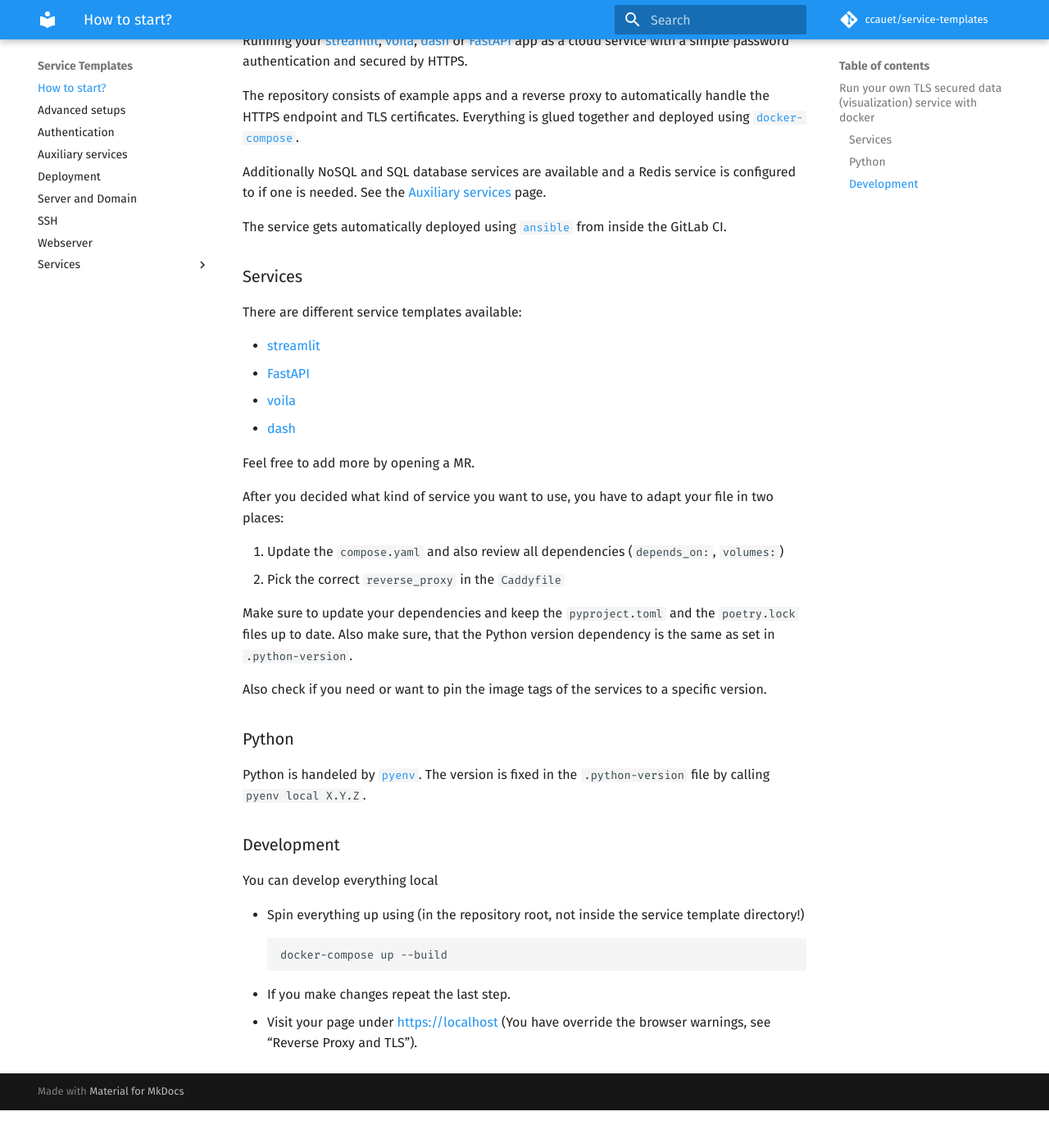
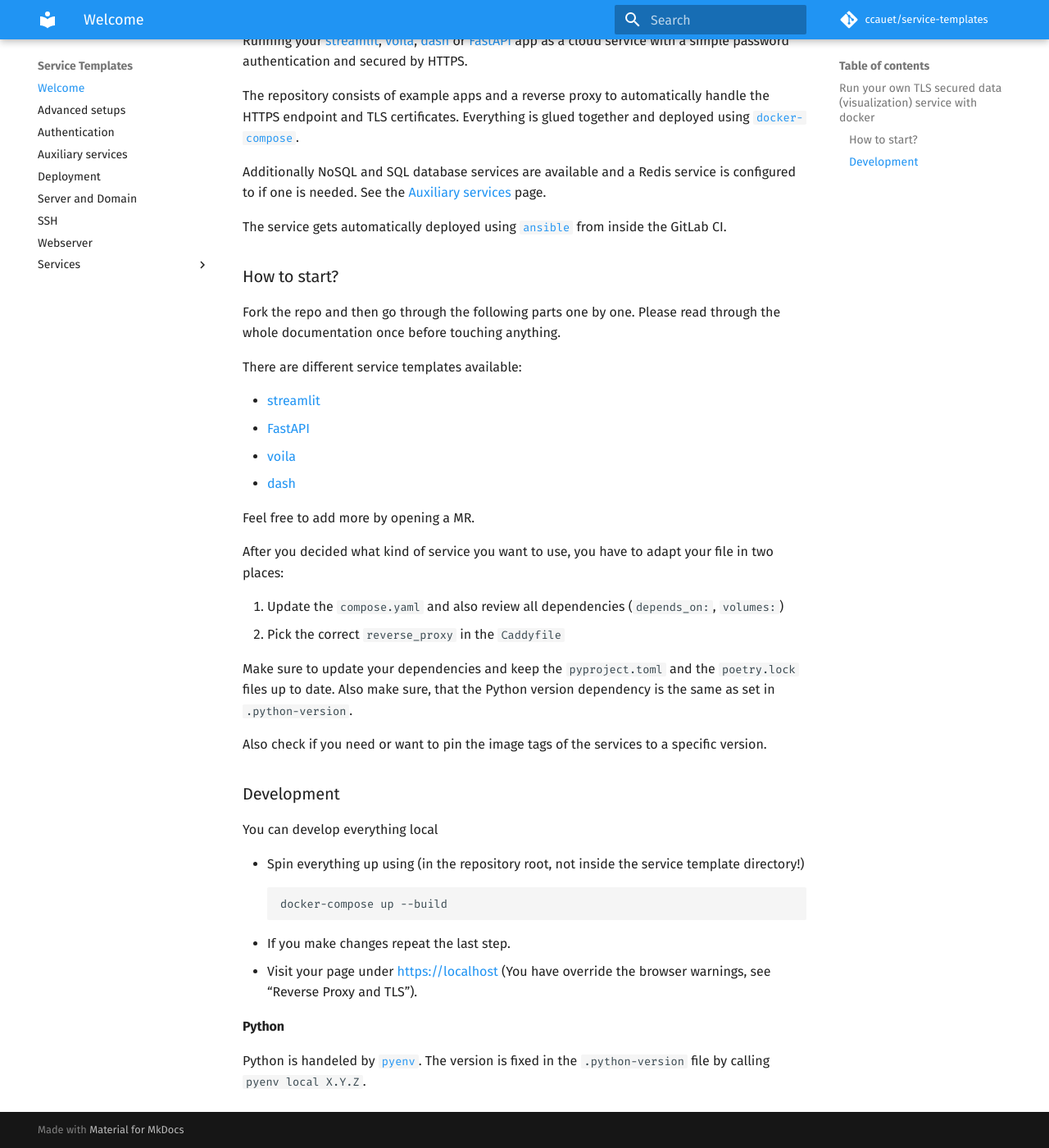
Before and after one commit to point8/service-templates, an MkDocs documentation site: the page built from docs/content/index.md, in a window 1280 px wide and 1400 px high, scrolled down 518 px. Shown: the whole window at 82% size. Built offline with MkDocs 1.6.1 and Material for MkDocs 9.7.7, drawn with Linux system fonts in a browser that asks for light colours; before the commit the page ends 1872 px from its top, so only the background shows below that.

````diff
--- a/docs/content/index.md
+++ b/docs/content/index.md
@@ -1,4 +1,4 @@
-# How to start?
+# Welcome
 
 ![logo.png](i/logo.png)
 
@@ -14,7 +14,9 @@ Additionally NoSQL and SQL database services are available and a Redis service i
 
 The service gets automatically deployed using [`ansible`](https://docs.ansible.com/ansible/latest/index.html) from inside the GitLab CI.
 
-### Services
+### How to start?
+
+Fork the repo and then go through the following parts one by one. Please read through the whole documentation once before touching anything.
 
 There are different service templates available:
 
@@ -34,10 +36,6 @@ Make sure to update your dependencies and keep the `pyproject.toml` and the `poe
 
 Also check if you need or want to pin the image tags of the services to a specific version.
 
-### Python
-
-Python is handeled by [`pyenv`](). The version is fixed in the `.python-version` file by calling `pyenv local X.Y.Z`.
-
 ### Development
 
 You can develop everything local
@@ -48,3 +46,7 @@ You can develop everything local
     ```
 * If you make changes repeat the last step.
 * Visit your page under [https://localhost](https://localhost) (You have override the browser warnings, see "Reverse Proxy and TLS").
+
+#### Python
+
+Python is handeled by [`pyenv`](). The version is fixed in the `.python-version` file by calling `pyenv local X.Y.Z`.
````
Also changed, not shown: README.md.
